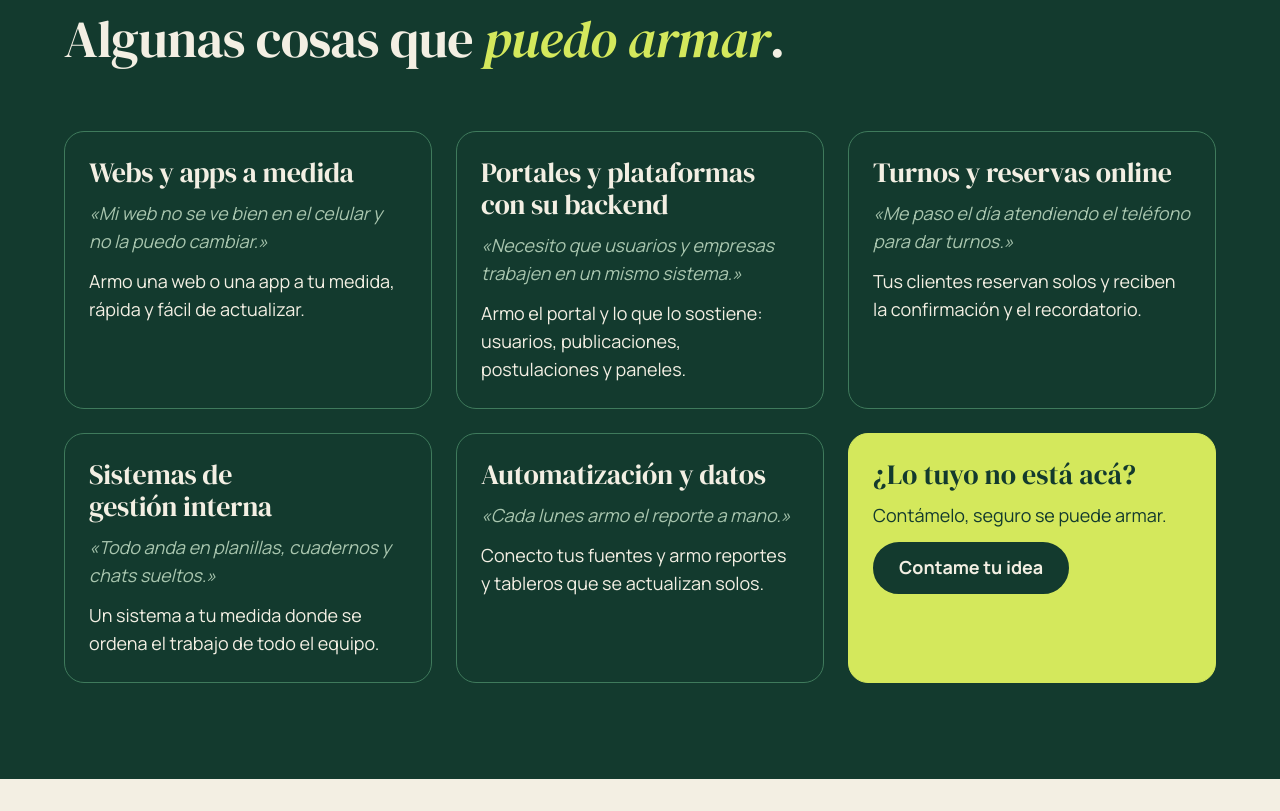
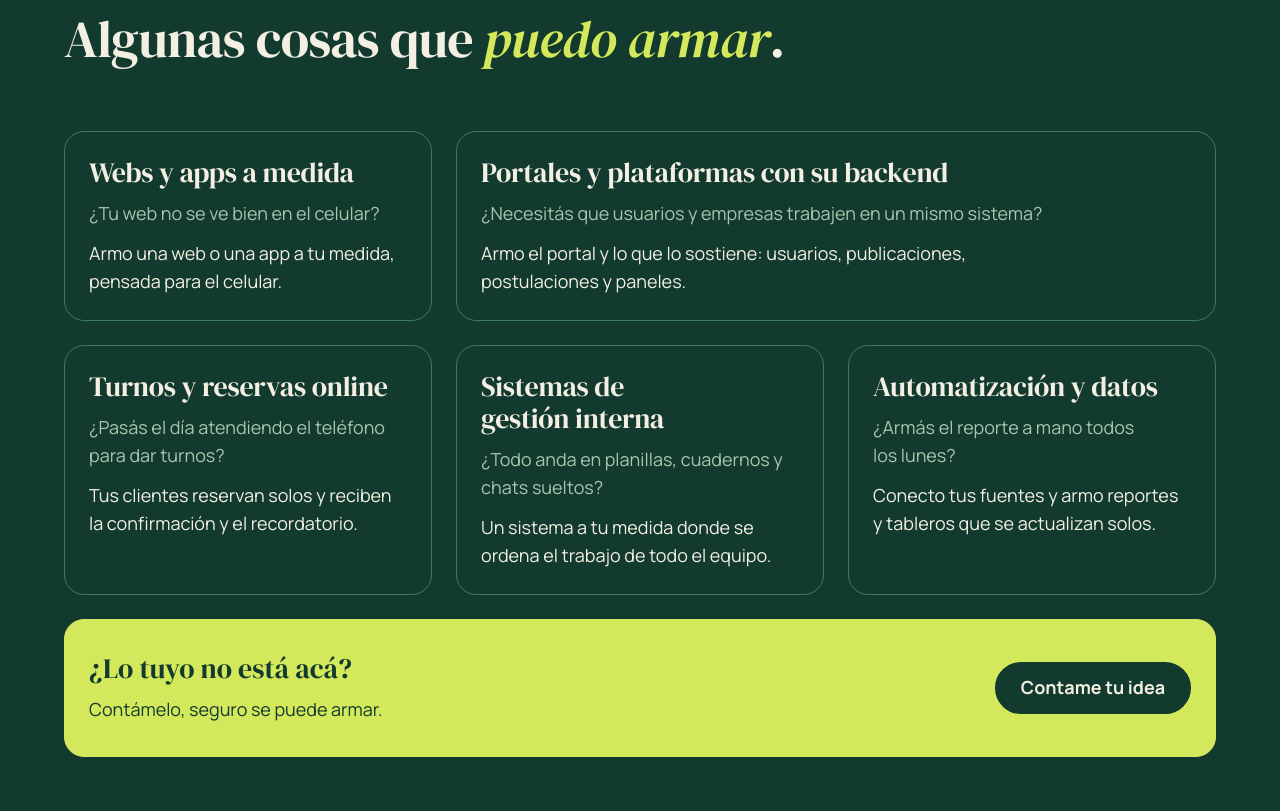
Before and after one commit to juanalmada8/data-juanmalmada, an Astro site in the folder web/: page / in a window 1280 px wide. Shown: the part 869-1680 px from the top of the page. Built offline with nearby package versions, Linux system fonts and the light colour scheme; Astro itself is replaced by a stand-in of ours.

Commit message:
fix(web): observaciones del revisor de marca sobre la página única
- «Qué hago»: los problemas pasan de citas entre comillas (leían como
  testimonios) a preguntas en voseo; grilla con ritmo (tarjeta ancha de
  plataformas y cierre como banda).
- Sin promesas no confirmadas: se sacan «lo actualizás vos», «fácil de
  actualizar» y «antes de empezar»; Propuesta dice «Te paso la propuesta
  y el presupuesto».
- Descripción meta con el ahorro como ejemplo concreto, sin cifras
  («Lo que hoy hacés a mano, que lo haga el sistema»).
- «más de 7 años» con espacio no separable; comentario sobre el hex de
  theme-color; línea de base del pie a 12 px; 02-contenido al día.

Sigue en 100/100/100/100 en Lighthouse móvil y sin violaciones de axe.
Tarea 8.4 de openspec/changes/landing-una-pagina.

Co-Authored-By: Claude Sonnet 5.5 <noreply@anthropic.com>

```diff
--- a/web/src/components/Footer.astro
+++ b/web/src/components/Footer.astro
@@ -18,7 +18,7 @@ const anio = new Date().getFullYear();
   .fila { display: grid; gap: var(--space-4); justify-items: start; }
   .lema { font-family: var(--font-serif); font-size: var(--fs-h3); line-height: 1.15; }
   .link { display: inline-flex; align-items: center; min-height: var(--tap-min); }
-  .datos { font-family: var(--font-mono); font-size: var(--fs-micro); letter-spacing: .08em; text-transform: uppercase; color: var(--salvia); }
+  .datos { font-family: var(--font-mono); font-size: var(--fs-label); letter-spacing: .08em; text-transform: uppercase; color: var(--salvia); }
   @media (min-width: 48rem) {
     .fila { grid-template-columns: 1fr auto; align-items: center; }
     .datos { grid-column: 1 / -1; }
--- a/web/src/components/secciones/ComoTrabajo.astro
+++ b/web/src/components/secciones/ComoTrabajo.astro
@@ -2,7 +2,7 @@
 // «Cómo trabajo»: cuatro pasos. Sin plazos, precios ni niveles de soporte (no están confirmados).
 const pasos = [
   { titulo: "Charla", texto: "Me contás qué necesitás y cómo trabajás hoy." },
-  { titulo: "Propuesta", texto: "Te digo qué armar y cuánto sale, antes de empezar." },
+  { titulo: "Propuesta", texto: "Te paso la propuesta y el presupuesto." },
   { titulo: "Desarrollo", texto: "Lo construyo y lo vas viendo avanzar." },
   { titulo: "Soporte", texto: "Te lo dejo andando y te acompaño después de la entrega." },
 ];
--- a/web/src/components/secciones/QueHago.astro
+++ b/web/src/components/secciones/QueHago.astro
@@ -4,27 +4,27 @@
 const ejemplos = [
   {
     titulo: "Webs y apps a medida",
-    problema: "«Mi web no se ve bien en el celular y no la puedo cambiar.»",
-    solucion: "Armo una web o una app a tu medida, rápida y fácil de actualizar.",
+    problema: "¿Tu web no se ve bien en el celular?",
+    solucion: "Armo una web o una app a tu medida, pensada para el celular.",
   },
   {
     titulo: "Portales y plataformas con su backend",
-    problema: "«Necesito que usuarios y empresas trabajen en un mismo sistema.»",
+    problema: "¿Necesitás que usuarios y empresas trabajen en un mismo sistema?",
     solucion: "Armo el portal y lo que lo sostiene: usuarios, publicaciones, postulaciones y paneles.",
   },
   {
     titulo: "Turnos y reservas online",
-    problema: "«Me paso el día atendiendo el teléfono para dar turnos.»",
+    problema: "¿Pasás el día atendiendo el teléfono para dar turnos?",
     solucion: "Tus clientes reservan solos y reciben la confirmación y el recordatorio.",
   },
   {
     titulo: "Sistemas de gestión interna",
-    problema: "«Todo anda en planillas, cuadernos y chats sueltos.»",
+    problema: "¿Todo anda en planillas, cuadernos y chats sueltos?",
     solucion: "Un sistema a tu medida donde se ordena el trabajo de todo el equipo.",
   },
   {
     titulo: "Automatización y datos",
-    problema: "«Cada lunes armo el reporte a mano.»",
+    problema: "¿Armás el reporte a mano todos los lunes?",
     solucion: "Conecto tus fuentes y armo reportes y tableros que se actualizan solos.",
   },
 ];
@@ -65,7 +65,7 @@ const ejemplos = [
     transition: border-color .2s ease, transform .2s ease;
   }
   .tarjeta:hover { border-color: var(--lima); transform: translateY(calc(-1 * var(--space-1))); }
-  .problema { font-style: italic; color: var(--salvia); }
+  .problema { color: var(--salvia); }
   .solucion { color: var(--crema); }
 
   @media (prefers-reduced-motion: reduce) { .tarjeta:hover { transform: none; } }
@@ -78,5 +78,14 @@ const ejemplos = [
   .cierre .boton:hover { background: transparent; color: var(--pino); }
 
   @media (min-width: 40rem) { .tarjetas { grid-template-columns: repeat(2, 1fr); } }
-  @media (min-width: 64rem) { .tarjetas { grid-template-columns: repeat(3, 1fr); gap: var(--space-6); } }
+  @media (min-width: 64rem) {
+    .tarjetas { grid-template-columns: repeat(3, 1fr); gap: var(--space-6); }
+    /* Ritmo: una tarjeta ancha y el cierre como banda de ancho completo */
+    .tarjeta:nth-child(2) { grid-column: span 2; }
+    .tarjeta:nth-child(2) .solucion { max-width: 36rem; }
+    .cierre { grid-column: 1 / -1; grid-template-columns: 1fr auto; align-items: center; column-gap: var(--space-8); padding-block: var(--space-8); }
+    .cierre-tit { grid-column: 1; }
+    .cierre p:nth-child(2) { grid-column: 1; }
+    .cierre .boton { grid-column: 2; grid-row: 1 / span 2; }
+  }
 </style>
--- a/web/src/data/sitio.ts
+++ b/web/src/data/sitio.ts
@@ -8,7 +8,7 @@ export const sitio = {
   titular: "Todo el sistema, un solo proveedor.", // titular del hero (decisión de Juanma, 2026-10-27)
   base: "General Belgrano, Buenos Aires",
   url: "https://juanmalmada.com",
-  experiencia: "más de 7 años",
+  experiencia: "más de 7\u00a0años",
   respuesta: "menos de 24 h hábiles",
 };
 
--- a/web/src/data/temas.ts
+++ b/web/src/data/temas.ts
@@ -21,7 +21,7 @@ export const temas: Tema[] = [
     id: "web",
     chip: "Una web o app",
     ejemplo: "Una web o una app hecha a tu medida.",
-    frase: "Tu negocio se ve bien desde el celular y lo actualizás vos, sin depender de nadie.",
+    frase: "Tu negocio se ve bien desde el celular y tiene lo que necesita para trabajar.",
     vista: { tipo: "capturas", casos: ["oral", "staffy"] },
     mensaje: "Hola Juanma, quiero armar una web o app",
   },
--- a/web/src/layouts/Base.astro
+++ b/web/src/layouts/Base.astro
@@ -12,7 +12,7 @@ interface Props {
 }
 const {
   titulo = "Juan Martín Almada Ortiz · Sistemas a medida",
-  descripcion = "Armo sistemas a medida: desde la app que usan tus clientes hasta los datos que te ayudan a decidir. Contame tu idea.",
+  descripcion = "Armo sistemas a medida, desde la app de tus clientes hasta los datos para decidir. Lo que hoy hacés a mano, que lo haga el sistema.",
   imagen = "/brand/og-default.png",
 } = Astro.props;
 const canonica = new URL(Astro.url.pathname, sitio.url).href;
@@ -26,6 +26,7 @@ const og = new URL(imagen, sitio.url).href;
     <title>{titulo}</title>
     <meta name="description" content={descripcion} />
     <link rel="canonical" href={canonica} />
+    <!-- theme-color no admite var(): es el hex de --pino (tokens.css) -->
     <meta name="theme-color" content="#133A2E" />
 
     <link rel="icon" href="/favicon.svg" type="image/svg+xml" />
```
Also changed, not shown: docs/specs/02-contenido.md (+1 -1 lines), openspec/changes/landing-una-pagina/tasks.md (+1 -1 lines).
